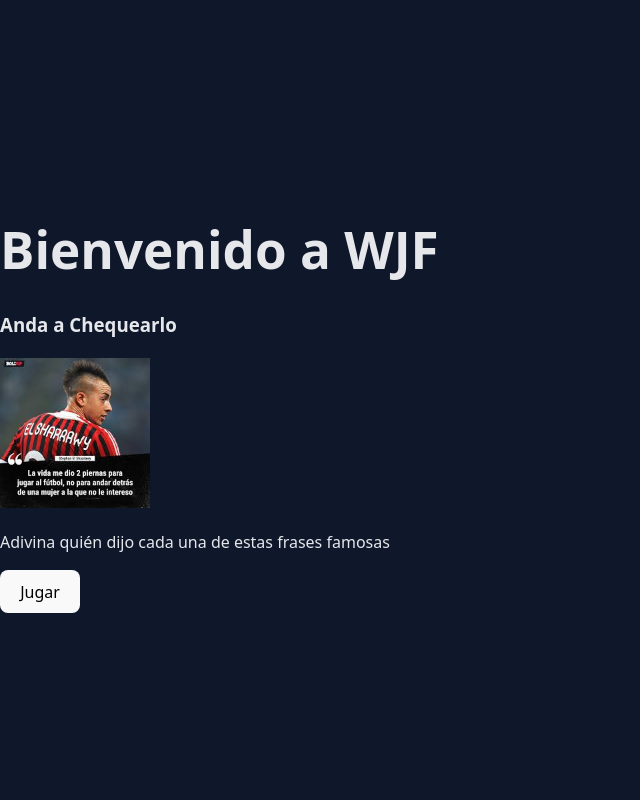
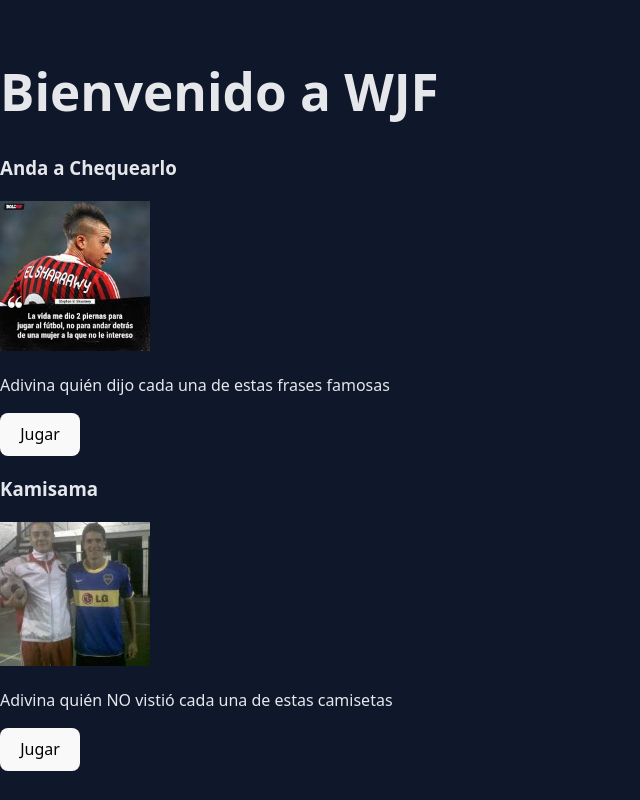
Before and after one commit to UlisesN98/WJF, a React (Vite) app: page / in a window 1280 px wide. Shown: the whole page, without its empty margins (0-640 px from the left). Built offline with nearby package versions, Linux system fonts and the light colour scheme.

Commit message:
Agrego una pregunta y un juego

```diff
--- a/src/data/frases.js
+++ b/src/data/frases.js
@@ -26,5 +26,19 @@ export const frases = [
       tipo: "imagen",
       src: "/un_hombre_con_ideas_nuevas.jpeg"
     }
+  },
+  {
+    texto: "Yo pienso que por ser guapo, rico y un gran jugador, las personas me tienen envidia",
+    opciones: [
+      "Neymar",
+      "David Beckham",
+      "Cristiano Ronaldo",
+      "Vinicius Junior"
+    ],
+    correcta: "Cristiano Ronaldo",
+    evidencia: {
+      tipo: "imagen",
+      src: "/guapo_rico_buen_jugador.jpeg"
+    }
   }
 ];
--- a/src/juegos/registroJuegos.js
+++ b/src/juegos/registroJuegos.js
@@ -9,4 +9,12 @@ export const registroJuegos = [
     ruta: "/juegos/frases",
     Componente: JuegoFrases,
   },
+  {
+    id: "camisetas",
+    nombre: "Kamisama",
+    descripcion: "Adivina quién NO vistió cada una de estas camisetas",
+    imagen: "/de_paul_boca.jpeg",
+    ruta: "/juegos/camisetas",
+    Componente: JuegoFrases,
+  },
 ];
```
Also changed, not shown: public/de_paul_boca.jpeg (added), public/guapo_rico_buen_jugador.jpeg (added).
